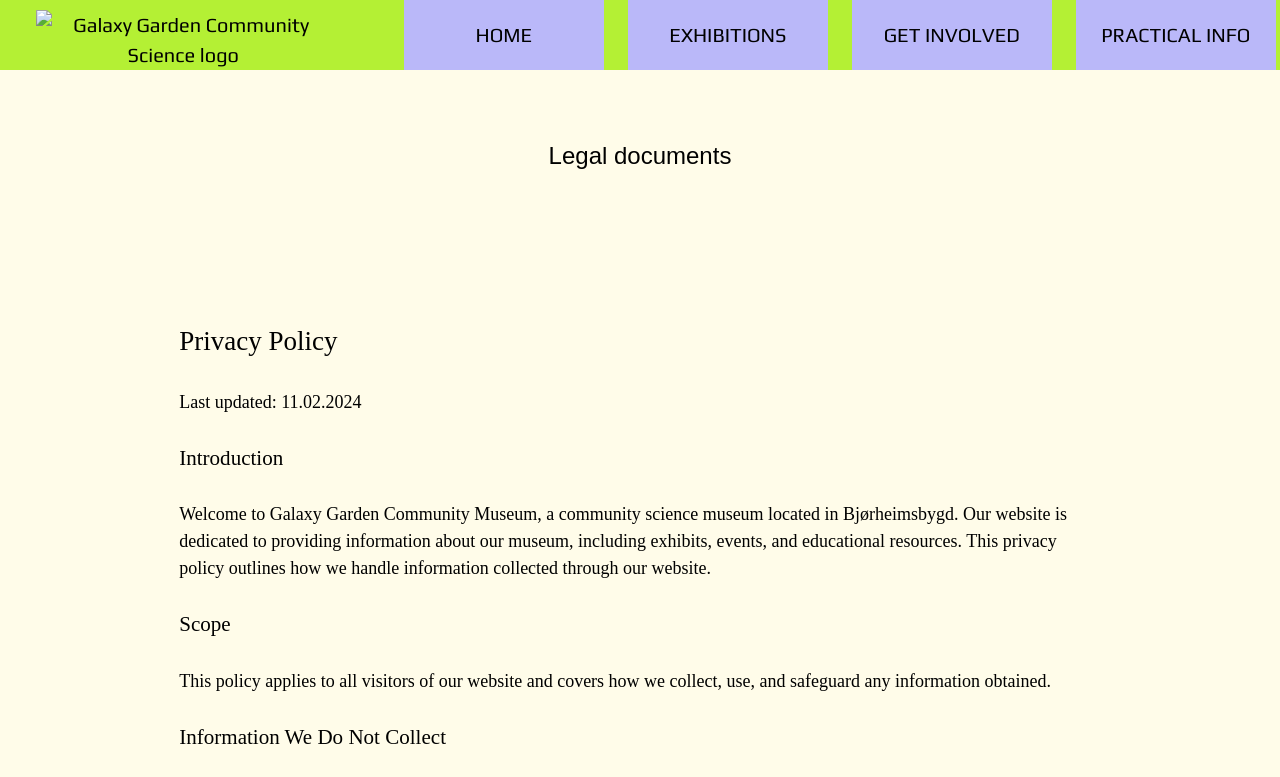
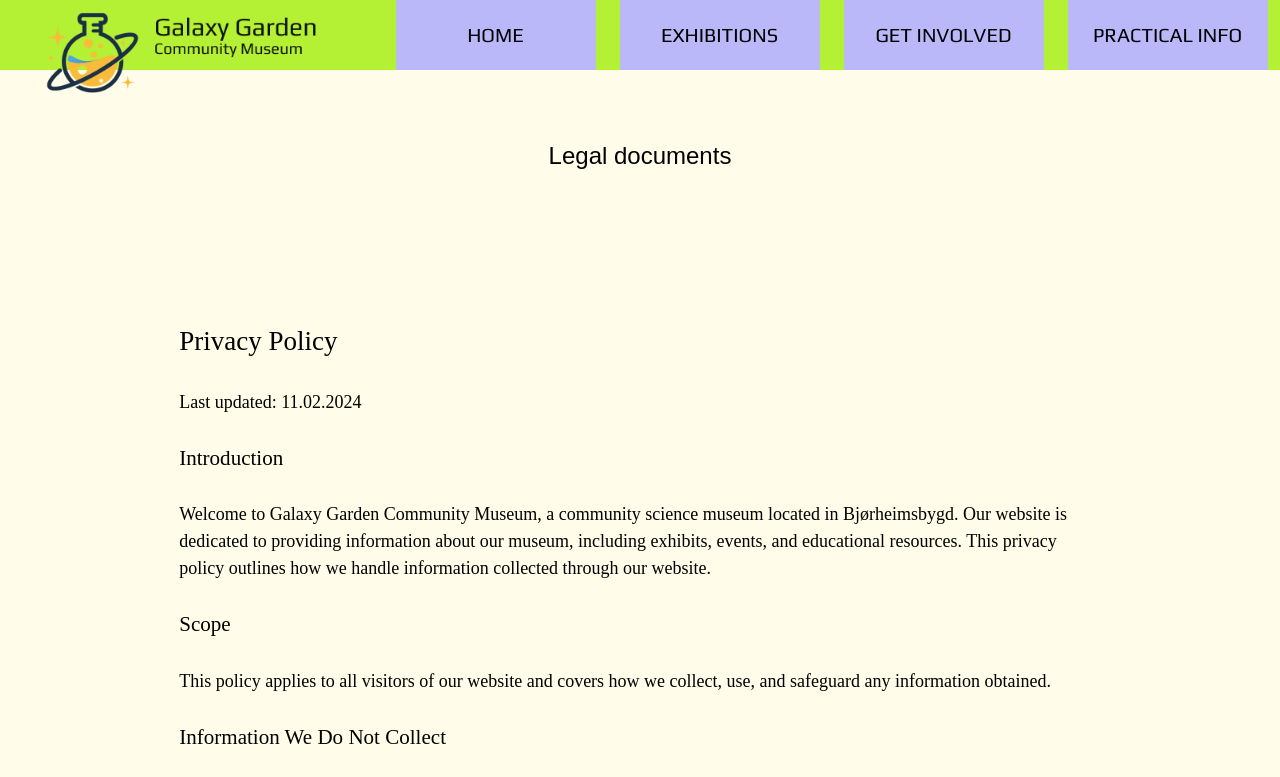
Before and after one commit to taraolivia/semester-project-tara-bjorheim, a plain HTML site: page documents.html in a window 1280 px wide. Shown: the top 777 px of the page. Drawn offline with Linux system fonts and the light colour scheme; a web font is replaced by a local one.

Commit message:
all sites checked with html validator

```diff
--- a/documents.html
+++ b/documents.html
@@ -16,11 +16,11 @@
     <nav class="header-nav">
       <div class="navbar__content ff-play fs-l text-center">
         <a href="index.html" class="navbar-logo">
-          <img src="Assets/Photos/logo.png" alt="Galaxy Garden Community Science logo" class="logo-primary" />
+          <img src="Assets/Photos/logo/logo.png" alt="Galaxy Garden Community Science logo" class="logo-primary" />
         </a>
         <div class="navbar-smaller">
           <a href="index.html" class="navbar-logo">
-            <img src="Assets/Photos/logo-1line.png" alt="Galaxy Garden Community Science logo" class="logo-secondary" />
+            <img src="Assets/Photos/logo/logo-1line.png" alt="Galaxy Garden Community Science logo" class="logo-secondary" />
             <!-- Second logo initially hidden -->
           </a>
         </div>
```
